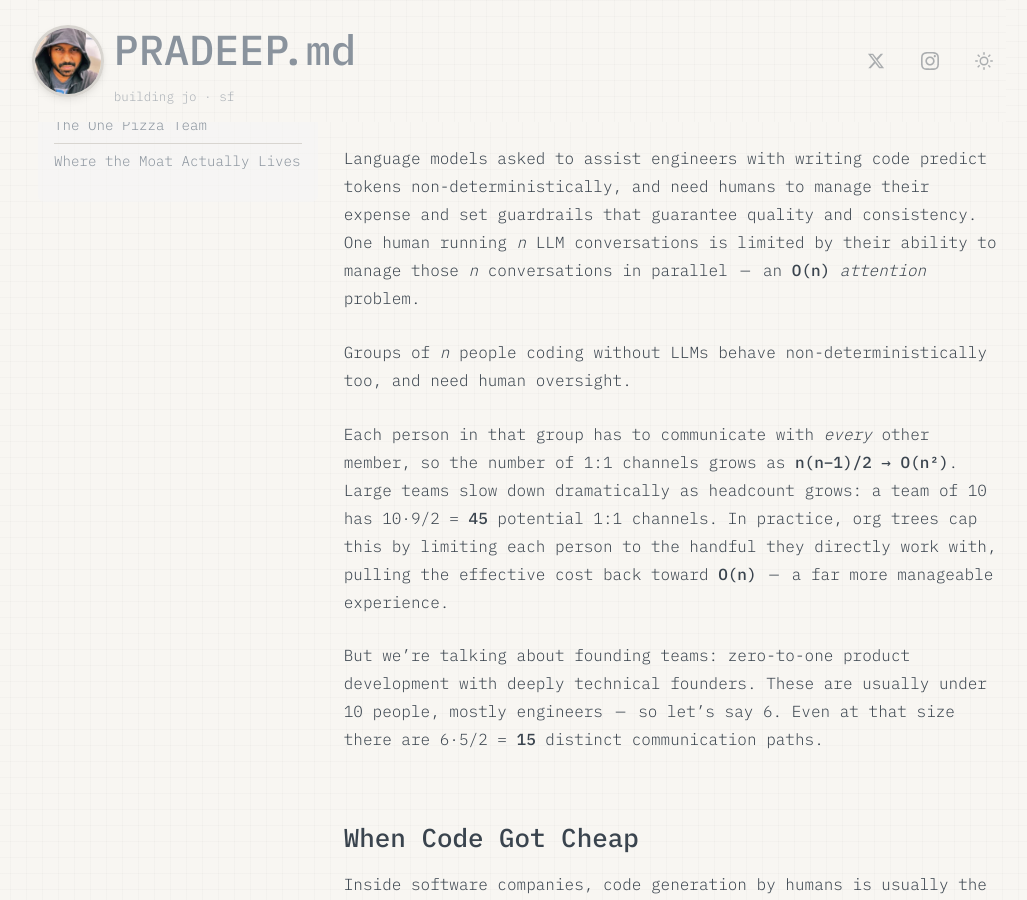
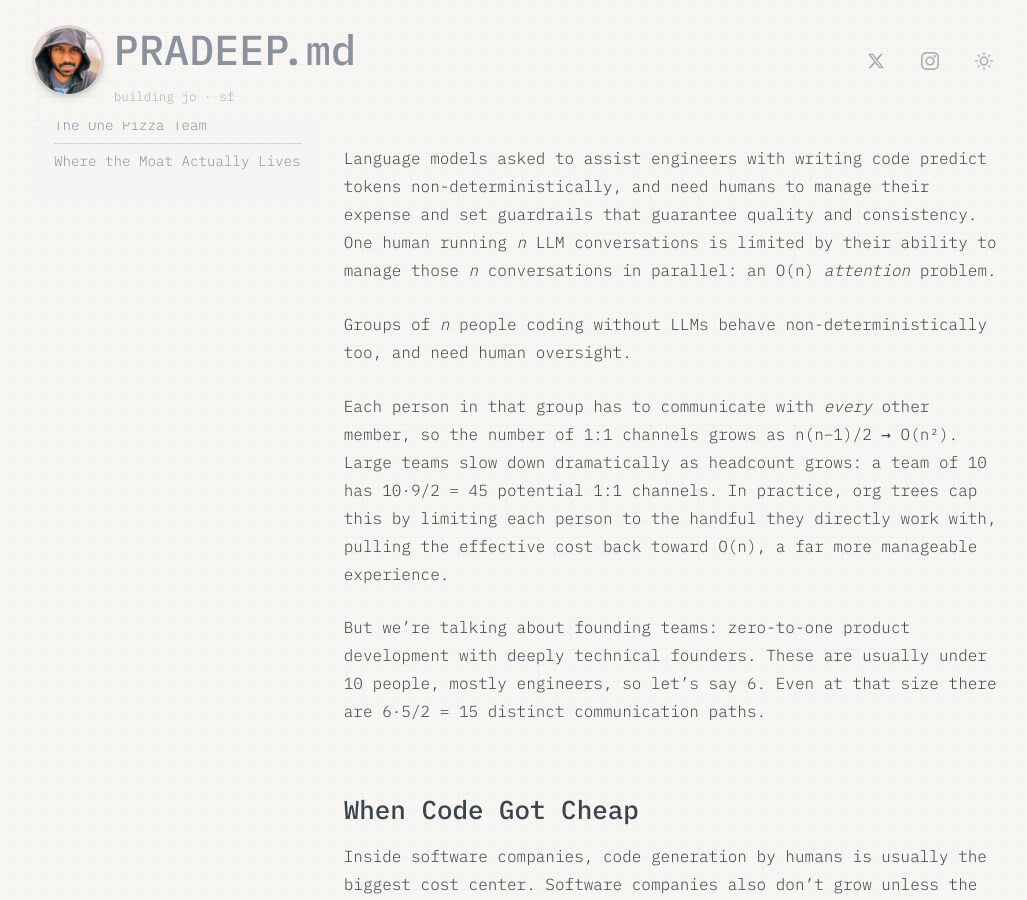
Before and after one commit to skyfallsin/skyfallsin.github.io, a Jekyll site: the page built from _posts/2026-06-30-one-pizza-startup.md, in a window 1280 px wide and 900 px high, scrolled down 807 px. Shown: the whole window, without its empty margins (118-1145 px from the left). Built offline with Jekyll 4.4.1, drawn with Linux system fonts in a browser that asks for light colours; nearby versions of some CDN libraries; some of the changed text lies outside the part shown.

Commit message:
one-pizza: strip mid-sentence bolds and em-dashes
- removed all 6 bolded terms (O(n), 45, 15, ONE, etc.) — numbers stand
  on their own without shouting
- reduced em-dashes (5 → 0 in body) in favor of periods/commas/colons

Cosmetic pass toward less LLM-signature writing. Substance untouched.

```diff
--- a/_posts/2026-06-30-one-pizza-startup.md
+++ b/_posts/2026-06-30-one-pizza-startup.md
@@ -4,18 +4,18 @@ title: The One Pizza Startup
 date: 2026-06-30
 image: /images/posts/one-pizza-startup.jpg
 image_alt: Two founders and small AI robots eating pizza around laptops
-description: Zero-to-one teams used to trade O(n²) communication for speed. LLMs flip that math — two disciplined engineers can now get to PMF faster.
+description: Zero-to-one teams used to trade O(n²) communication for speed. LLMs flip that math. Two disciplined engineers can now get to PMF faster.
 ---
 
 ## The Math of Team Size
 
-Language models asked to assist engineers with writing code predict tokens non-deterministically, and need humans to manage their expense and set guardrails that guarantee quality and consistency. One human running *n* LLM conversations is limited by their ability to manage those *n* conversations in parallel — an **O(n)** _attention_ problem.
+Language models asked to assist engineers with writing code predict tokens non-deterministically, and need humans to manage their expense and set guardrails that guarantee quality and consistency. One human running *n* LLM conversations is limited by their ability to manage those *n* conversations in parallel: an O(n) _attention_ problem.
 
 Groups of *n* people coding without LLMs behave non-deterministically too, and need human oversight.
 
-Each person in that group has to communicate with *every* other member, so the number of 1:1 channels grows as **n(n−1)/2 → O(n²)**. Large teams slow down dramatically as headcount grows: a team of 10 has 10·9/2 = **45** potential 1:1 channels. In practice, org trees cap this by limiting each person to the handful they directly work with, pulling the effective cost back toward **O(n)** — a far more manageable experience.
+Each person in that group has to communicate with *every* other member, so the number of 1:1 channels grows as n(n−1)/2 → O(n²). Large teams slow down dramatically as headcount grows: a team of 10 has 10·9/2 = 45 potential 1:1 channels. In practice, org trees cap this by limiting each person to the handful they directly work with, pulling the effective cost back toward O(n), a far more manageable experience.
 
-But we’re talking about founding teams: zero-to-one product development with deeply technical founders. These are usually under 10 people, mostly engineers — so let’s say 6. Even at that size there are 6·5/2 = **15** distinct communication paths.
+But we’re talking about founding teams: zero-to-one product development with deeply technical founders. These are usually under 10 people, mostly engineers, so let’s say 6. Even at that size there are 6·5/2 = 15 distinct communication paths.
 
 ## When Code Got Cheap
 
@@ -54,7 +54,7 @@ Let’s add one more engineer just to solve the “what if the one engineer gets
 
 2x engineers at this rate is `$4,167/day`, savings of 33% compared to six engineers.
 
-The real benefit though, is going from 15 conversation pairs to just **ONE**, between two people who can hold the entire product in their head. This is a “one medium pizza” team, and it’s pretty freakin’ fast.
+The real benefit though, is going from 15 conversation pairs to just one, between two people who can hold the entire product in their head. This is a “one medium pizza” team, and it’s pretty freakin’ fast.
 
 So now the big question - why add more people to a zero-to-one engineering team anymore?  A single disciplined, seasoned engineer can run multiple backends and frontends solo, written in the best language for that problem. Do we need more?
 
@@ -62,7 +62,7 @@ The heavy lifting being done in these team structures: the quality of the engine
 
 ## Where the Moat Actually Lives
 
-Code as leverage is well understood. But there’s a notion in the funding market right now that small teams produce easily reproducible products with no moat — the old logic being “more code needs more engineers, so it’s hard to pull off fast, and *that difficulty* is the moat.”
+Code as leverage is well understood. But there’s a notion in the funding market right now that small teams produce easily reproducible products with no moat. The old logic being “more code needs more engineers, so it’s hard to pull off fast, and *that difficulty* is the moat.”
 
 The problem: no number of engineers saves a company that lacks product-market-fit. So that objection sounds less like analysis and more like an excuse to pass. It’s likely more interesting to check whether the team has a tight, compounding learning loop that leads to PMF.
 
```
